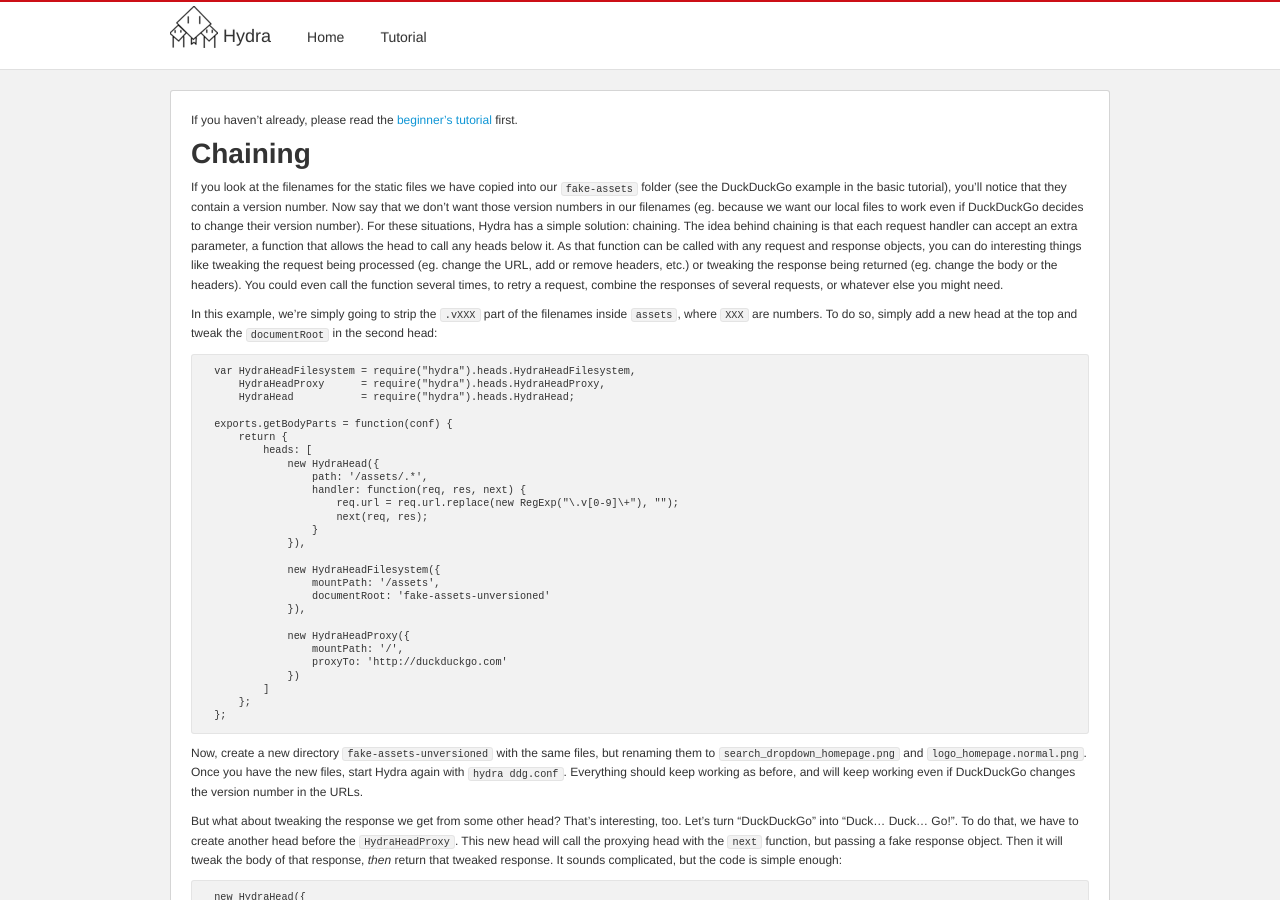
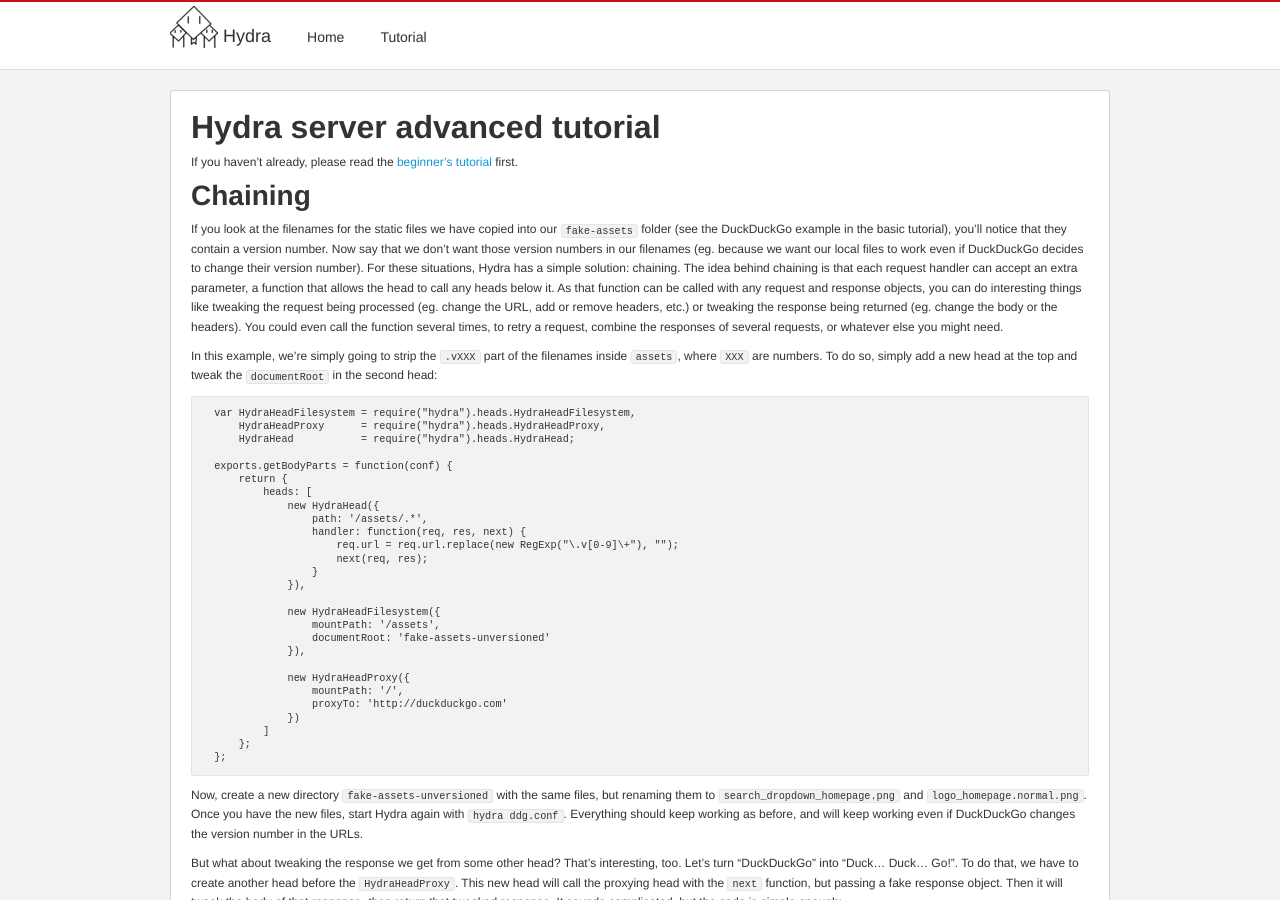
Before and after one commit to robohydra/robohydra, a Jekyll site: the page built from tutorial/advanced/index.md, in a window 1280 px wide and 900 px high. Built offline with Jekyll 4.4.1, drawn with Linux system fonts in a browser that asks for light colours.

Commit message:
Add a title to the advanced tutorial

```diff
--- a/tutorial/advanced/index.md
+++ b/tutorial/advanced/index.md
@@ -1,6 +1,9 @@
 ---
 layout: default
 ---
+Hydra server advanced tutorial
+==============================
+
 If you haven't already, please read the [beginner's
 tutorial]({{ site.url }}/tutorial) first.
 
```
